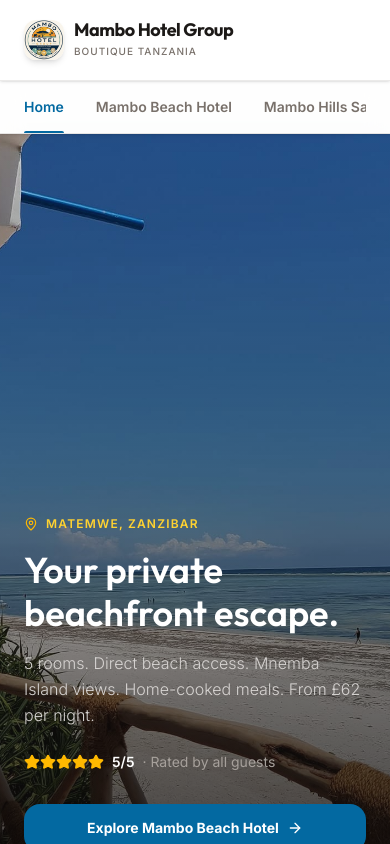
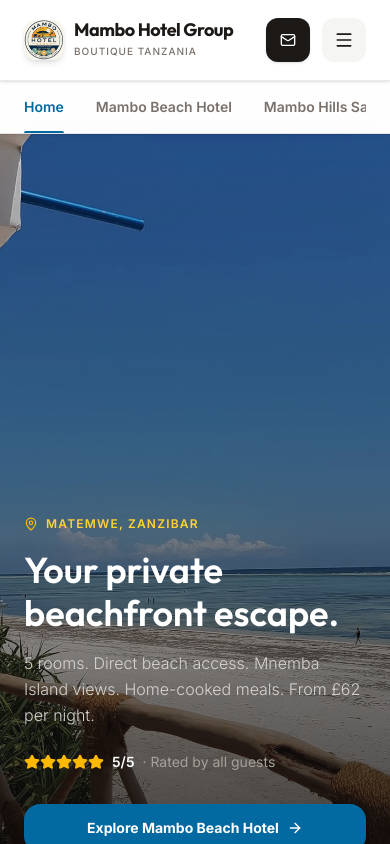
Before and after one commit to FakihDev1/MamboVilla, a Next.js app in the folder Website/mambo-site/: page / in a window 390 px wide. Shown: the top 844 px of the page. Built offline with nearby package versions, Linux system fonts and the light colour scheme.

Commit message:
feat: mobile nav

```diff
--- a/Website/mambo-site/src/components/Header.jsx
+++ b/Website/mambo-site/src/components/Header.jsx
@@ -1,19 +1,31 @@
 "use client";
 
 import React, { useState } from 'react';
-import { Mail, X } from 'lucide-react';
+import { Mail, X, Menu } from 'lucide-react';
 import InquiryModal from './InquiryModal';
+
+const NAV_ITEMS = [
+  { id: 'home', label: 'Home' },
+  { id: 'mambo-beach', label: 'Mambo Beach Hotel' },
+  { id: 'mambo-safari', label: 'Mambo Hills Safari Lodge' },
+];
 
 export default function Header({ activeTab, setActiveTab }) {
   const [isModalOpen, setIsModalOpen] = useState(false);
   const [isLogoOpen, setIsLogoOpen] = useState(false);
+  const [isMenuOpen, setIsMenuOpen] = useState(false);
+
+  const handleNavClick = (tabId) => {
+    setActiveTab(tabId);
+    setIsMenuOpen(false);
+  };
 
   return (
     <>
       <header className="w-full bg-white border-b border-stone-200/80 sticky top-0 z-50 shadow-sm">
         <div className="max-w-7xl mx-auto px-6 lg:px-12 h-20 flex items-center justify-between">
           {/* Brand: logo (enlarges on click) + text (navigates home) */}
-          <div className="flex items-center gap-2.5">
+          <div className="flex items-center gap-2.5 min-w-0">
             {/* Logo — click to enlarge */}
             <button
               onClick={() => setIsLogoOpen(true)}
@@ -42,16 +54,61 @@ export default function Header({ activeTab, setActiveTab }) {
           </div>
 
           {/* Global Action CTA Button */}
-          <div className="flex items-center gap-4">
+          <div className="flex items-center gap-3 shrink-0">
+            {/* Mobile: compact icon button */}
             <button
               onClick={() => setIsModalOpen(true)}
-              className="hidden sm:flex items-center gap-2 px-5 py-2.5 bg-stone-900 hover:bg-stone-850 text-white text-xs font-bold uppercase tracking-wider rounded-xl shadow-sm transition-all hover:scale-[1.02] cursor-pointer"
+              className="sm:hidden flex items-center justify-center w-11 h-11 bg-stone-900 hover:bg-stone-800 text-white rounded-xl shadow-sm transition-all cursor-pointer"
+              aria-label="Open direct inquiry form"
+            >
+              <Mail className="w-4 h-4" />
+            </button>
+            {/* Desktop: full button */}
+            <button
+              onClick={() => setIsModalOpen(true)}
+              className="hidden sm:flex items-center gap-2 px-5 py-2.5 bg-stone-900 hover:bg-stone-800 text-white text-xs font-bold uppercase tracking-wider rounded-xl shadow-sm transition-all hover:scale-[1.02] cursor-pointer"
             >
               <Mail className="w-3.5 h-3.5" />
               <span>Direct Inquiry</span>
             </button>
+            {/* Mobile: hamburger menu toggle */}
+            <button
+              onClick={() => setIsMenuOpen((open) => !open)}
+              className="sm:hidden flex items-center justify-center w-11 h-11 bg-stone-100 hover:bg-stone-200 text-stone-900 rounded-xl transition-all cursor-pointer"
+              aria-label={isMenuOpen ? 'Close navigation menu' : 'Open navigation menu'}
+              aria-expanded={isMenuOpen}
+              aria-controls="mobile-nav"
+            >
+              {isMenuOpen ? <X className="w-5 h-5" /> : <Menu className="w-5 h-5" />}
+            </button>
           </div>
         </div>
+
+        {/* Mobile navigation drawer */}
+        {isMenuOpen && (
+          <nav
+            id="mobile-nav"
+            className="sm:hidden border-t border-stone-200 bg-white px-6 py-3"
+          >
+            <ul className="flex flex-col">
+              {NAV_ITEMS.map((item) => (
+                <li key={item.id}>
+                  <button
+                    onClick={() => handleNavClick(item.id)}
+                    aria-current={activeTab === item.id ? 'page' : undefined}
+                    className={`w-full text-left py-3 px-2 rounded-lg font-semibold text-sm transition-colors cursor-pointer ${
+                      activeTab === item.id
+                        ? 'text-brand bg-brand/5'
+                        : 'text-stone-600 hover:text-stone-900 hover:bg-stone-50'
+                    }`}
+                  >
+                    {item.label}
+                  </button>
+                </li>
+              ))}
+            </ul>
+          </nav>
+        )}
 
         <InquiryModal
           isOpen={isModalOpen}
```
